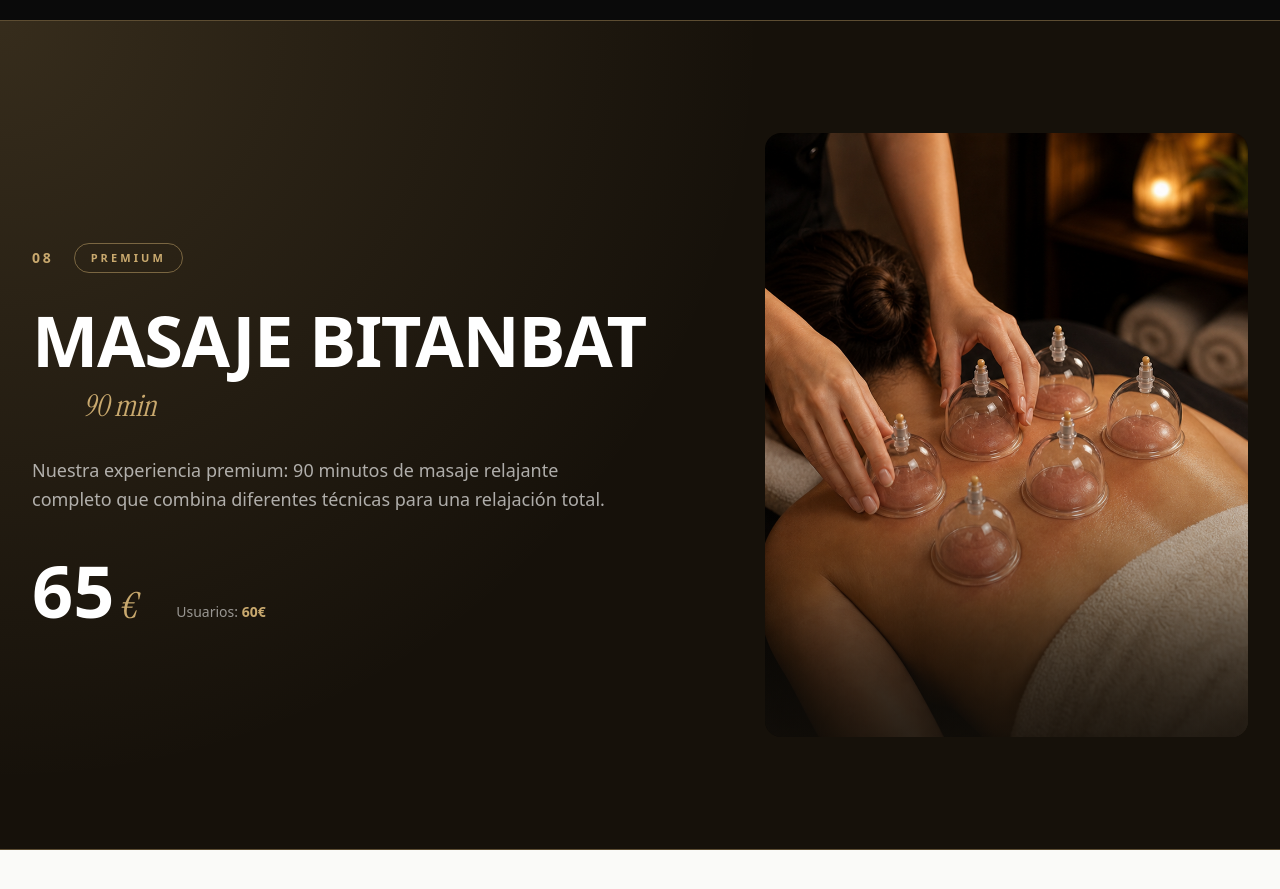
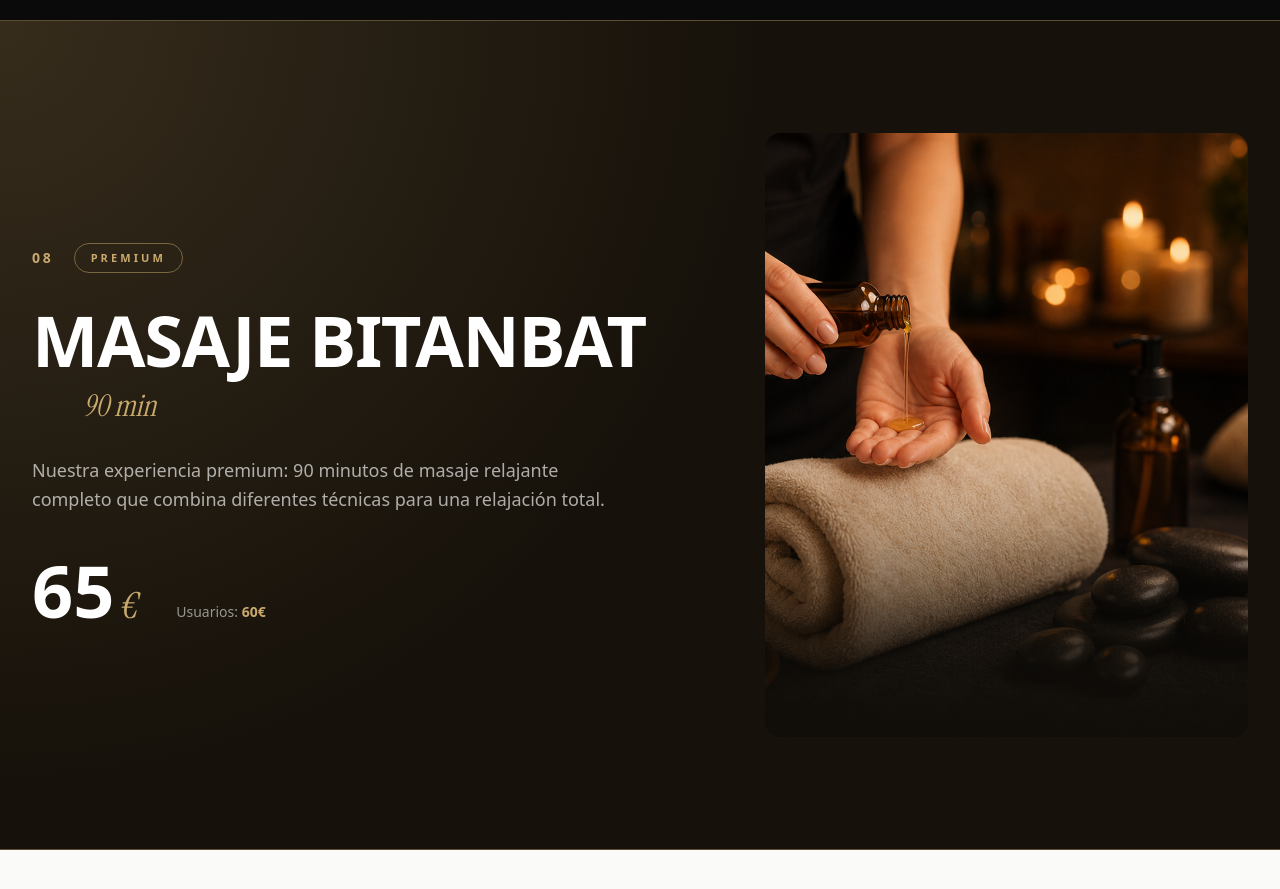
Before and after one commit to Pueyo10/bitanbat-web, a Next.js app: page /es/masajes in a window 1280 px wide. Shown: the part 3280-4169 px from the top of the page. Built offline with nearby package versions, Linux system fonts and the light colour scheme.

Commit message:
Fix massage treatment image mapping

```diff
--- a/src/app/[locale]/masajes/page.tsx
+++ b/src/app/[locale]/masajes/page.tsx
@@ -18,43 +18,43 @@ const treatments = [
   },
   {
     id: "drenajelinfatico",
-    image: "/media/masajes/tratamiento-ventosas-v2.png",
+    image: "/media/masajes/tratamiento-drenaje-linfatico-v2.png",
     price: "40",
     memberPrice: "35",
   },
   {
     id: "reflexologia",
-    image: "/media/masajes/tratamiento-ventosas-v2.png",
+    image: "/media/masajes/tratamiento-reflexologia-podal-v2.png",
     price: "40",
     memberPrice: "35",
   },
   {
     id: "descontracturante",
-    image: "/media/masajes/tratamiento-ventosas-v2.png",
+    image: "/media/masajes/tratamiento-descontracturante-v2.png",
     price: "40",
     memberPrice: "35",
   },
   {
     id: "relajante",
-    image: "/media/masajes/tratamiento-ventosas-v2.png",
+    image: "/media/masajes/tratamiento-relajante-v2.png",
     price: "40",
     memberPrice: "35",
   },
   {
     id: "maderoterapia",
-    image: "/media/masajes/tratamiento-ventosas-v2.png",
+    image: "/media/masajes/tratamiento-maderoterapia-v2.png",
     price: "40",
     memberPrice: "35",
   },
   {
     id: "craneo",
-    image: "/media/masajes/tratamiento-ventosas-v2.png",
+    image: "/media/masajes/tratamiento-craneo-facial-cuello-v2.png",
     price: "40",
     memberPrice: "35",
   },
   {
     id: "bitanbat",
-    image: "/media/masajes/tratamiento-ventosas-v2.png",
+    image: "/media/masajes/tratamiento-bitanbat-premium-v2.png",
     price: "65",
     memberPrice: "60",
     duration: "90 min",
```
